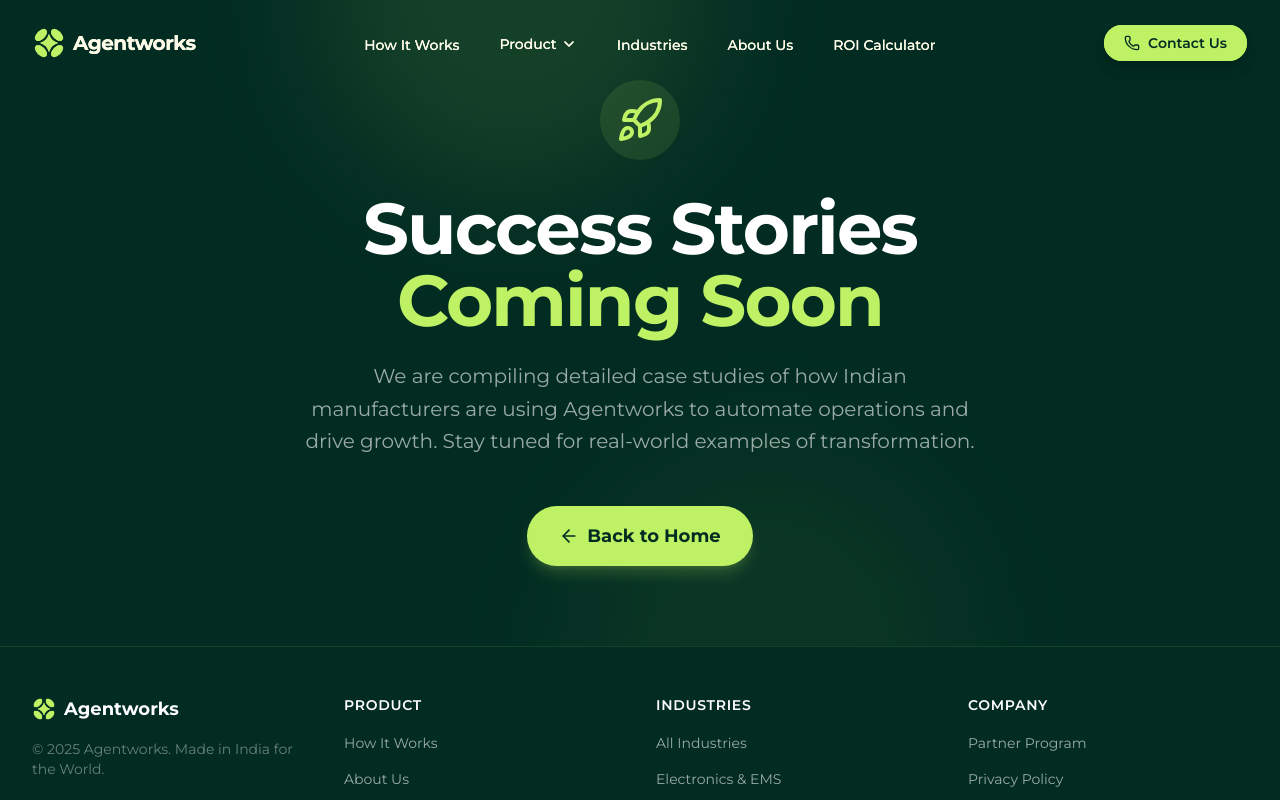
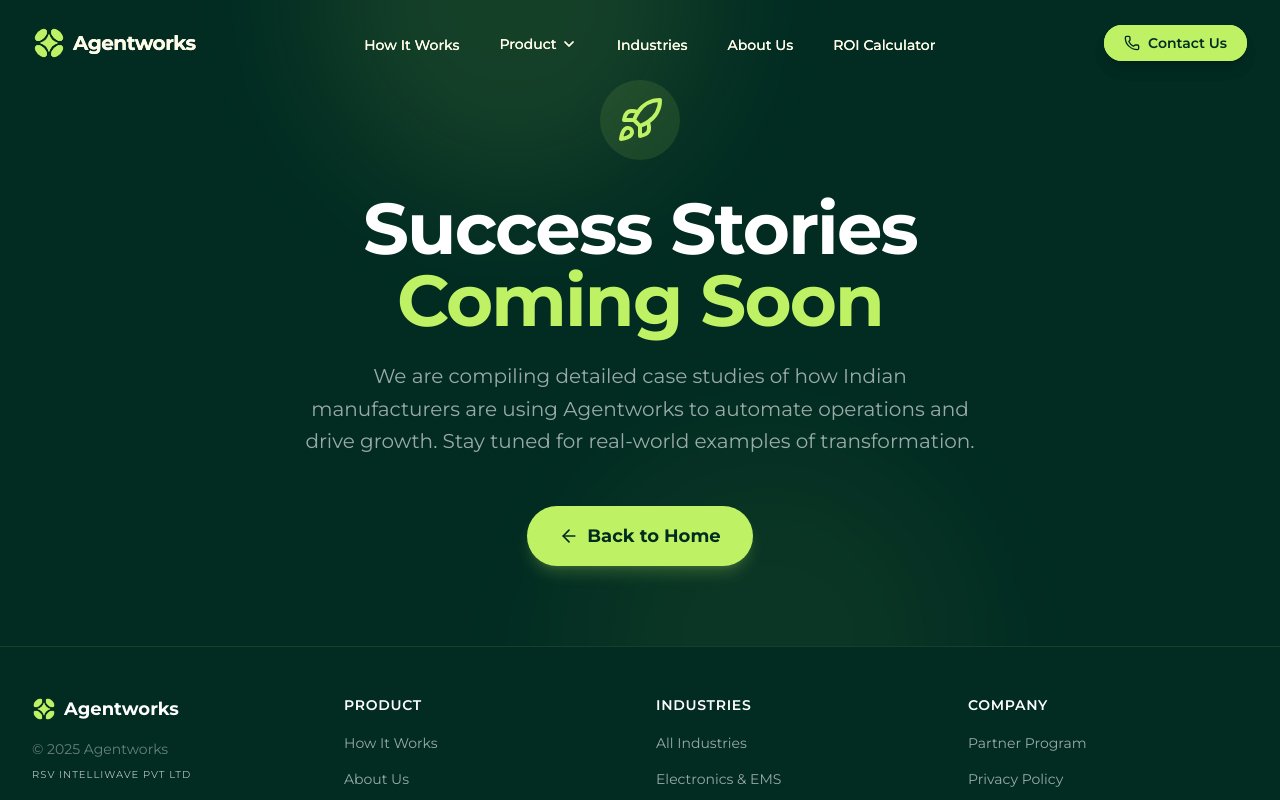
Before and after one commit to dabbygabby/agentworks-mfg, a Next.js app: page /success-stories in a window 1280 px wide. Shown: the top 800 px of the page. Built offline with nearby package versions, Linux system fonts and the light colour scheme.

Commit message:
Aded fotter stuff

```diff
--- a/src/components/Footer.tsx
+++ b/src/components/Footer.tsx
@@ -17,7 +17,10 @@
                             </span>
                         </div>
                         <p className="text-sm text-white/40">
-                            &copy; {new Date().getFullYear()} Agentworks. Made in India for the World.
+                            &copy; {new Date().getFullYear()} Agentworks
+                        </p>
+                        <p className="text-[10px] uppercase tracking-widest text-white/70 mt-2">
+                            RSV INTELLIWAVE PVT LTD
                         </p>
                     </div>
 
```
